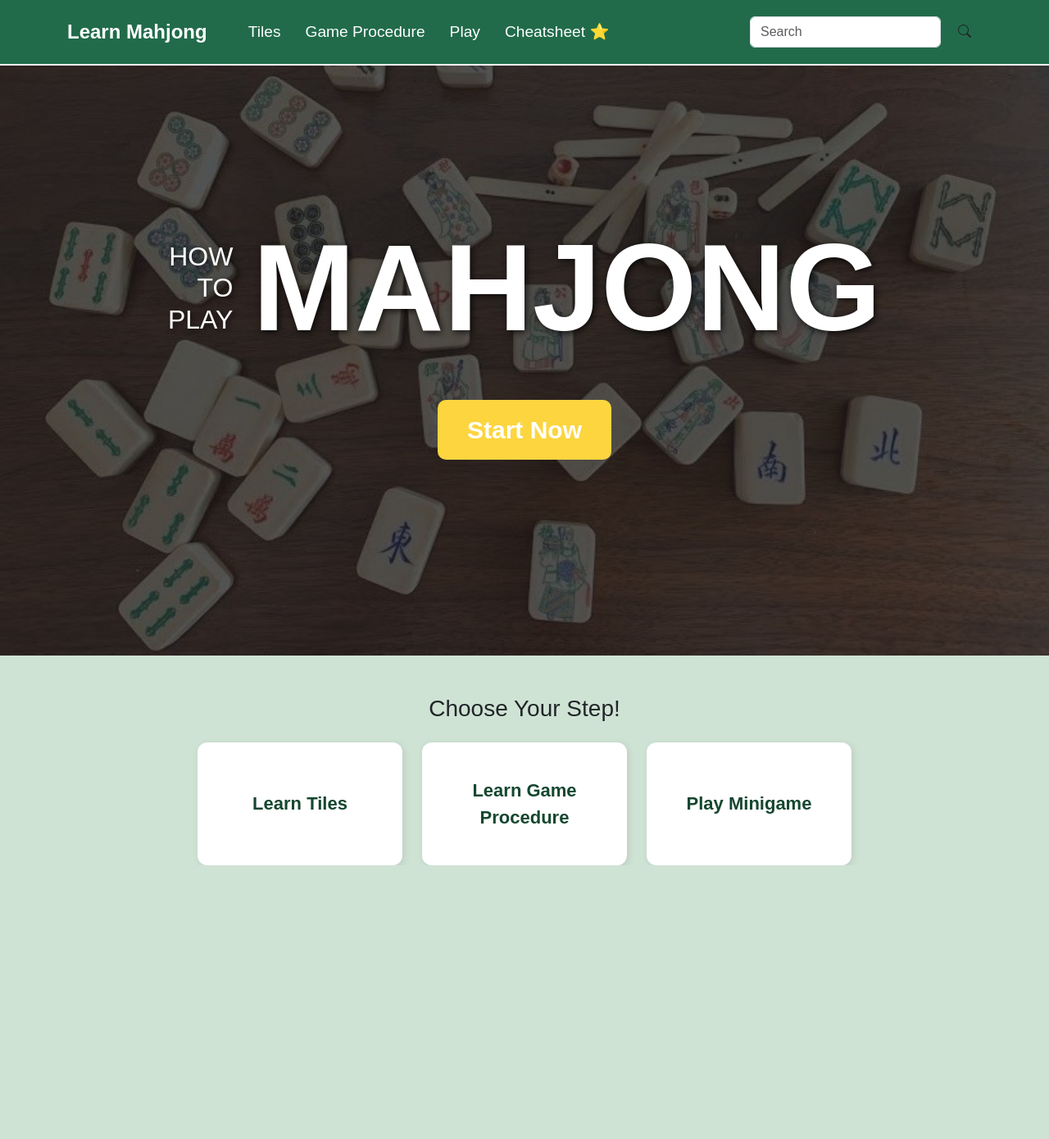
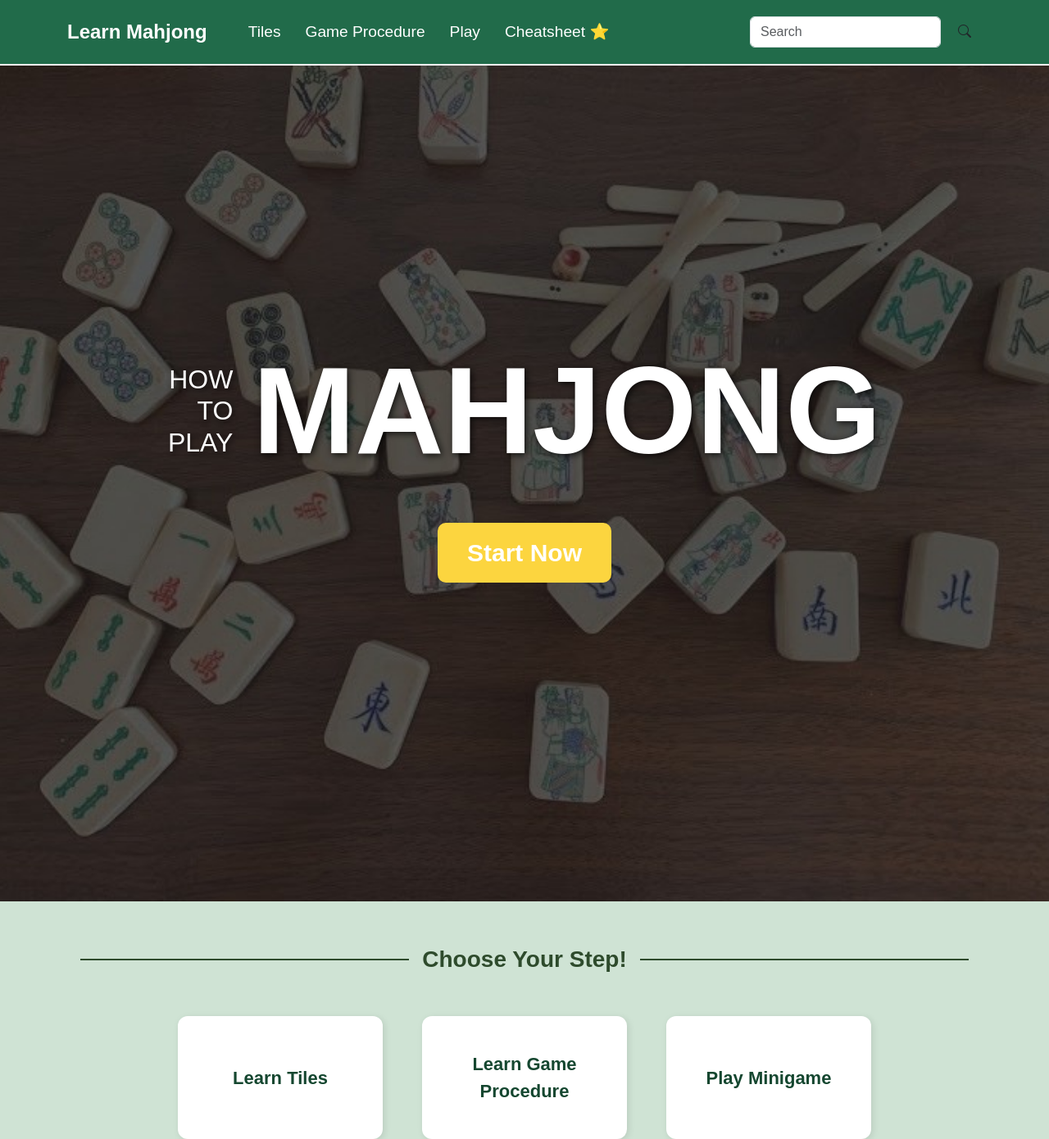
Before and after one commit to dby516/UIDesign_project, a Flask app: page / in a window 1280 px wide. Shown: the whole page at 82% size. Before the commit the page ends 1056 px from the top, so only its background shows below. Run offline with Flask 3, Linux system fonts and the light colour scheme.

Commit message:
Change some graphics design
Change color and design for home page, game_proc step1

```diff
--- a/static/game_procedure.css
+++ b/static/game_procedure.css
@@ -1,5 +1,5 @@
 .procedure-container {
-    background-color: #f9fefa;
+    background-color: #efefef;
     padding: 60px 40px;
     text-align: center;
     border-radius: 12px;
@@ -56,3 +56,7 @@
     font-weight: normal;
     font-size: 16px;
 }
+.step-button:hover {
+    background-color: #237550;
+    transform: translateY(-2px);
+}
--- a/static/style.css
+++ b/static/style.css
@@ -555,7 +555,7 @@ body {
 /* ----- HOME Layout ----- */
 .homepage-banner {
     position: relative;
-    height: 800px;
+    height: 1100px;
     background-image: url('/static/mahjong_home.JPG');
     background-size: cover;
     background-position: center;
@@ -668,3 +668,22 @@ body {
         transform: translateY(0);
     }
 }
+/* -------- Fancy Divider -------- */
+.fancy-divider {
+    display: flex;
+    align-items: center;
+    text-align: center;
+    margin: 50px 0 20px 0;
+    font-size: 28px;
+    font-weight: bold;
+    color: #2e4b2c;
+    position: relative;
+}
+
+.fancy-divider::before,
+.fancy-divider::after {
+    content: "";
+    flex: 1;
+    border-bottom: 2px solid #2e4b2c;
+    margin: 0 16px;
+}
--- a/templates/home.html
+++ b/templates/home.html
@@ -25,13 +25,17 @@
 
 
     <div class="container text-center mt-5">
-        <h3>Choose Your Step!</h3>
-        <div class="d-flex flex-wrap justify-content-center gap-4 mt-4">
-            <a href="{{ url_for('learn_tiles', step=1) }}" class="option-card">Learn Tiles</a>
-            <a href="{{ url_for('game_procedure') }}" class="option-card">Learn Game Procedure</a>
-            <a href="{{ url_for('quiz', question_id=1) }}" class="option-card">Play Minigame</a>
-        </div>
+    <div class="fancy-divider">
+        <span>Choose Your Step!</span>
     </div>
+
+    <div class="d-flex flex-wrap justify-content-center gap-5 mt-5">
+        <a href="{{ url_for('learn_tiles', step=1) }}" class="option-card">Learn Tiles</a>
+        <a href="{{ url_for('game_procedure') }}" class="option-card">Learn Game Procedure</a>
+        <a href="{{ url_for('quiz', question_id=1) }}" class="option-card">Play Minigame</a>
+    </div>
+</div>
+
 
 </div>
 {% endblock %}
```
Also changed, not shown: static/winning_hands.css (+24 -9 lines).
